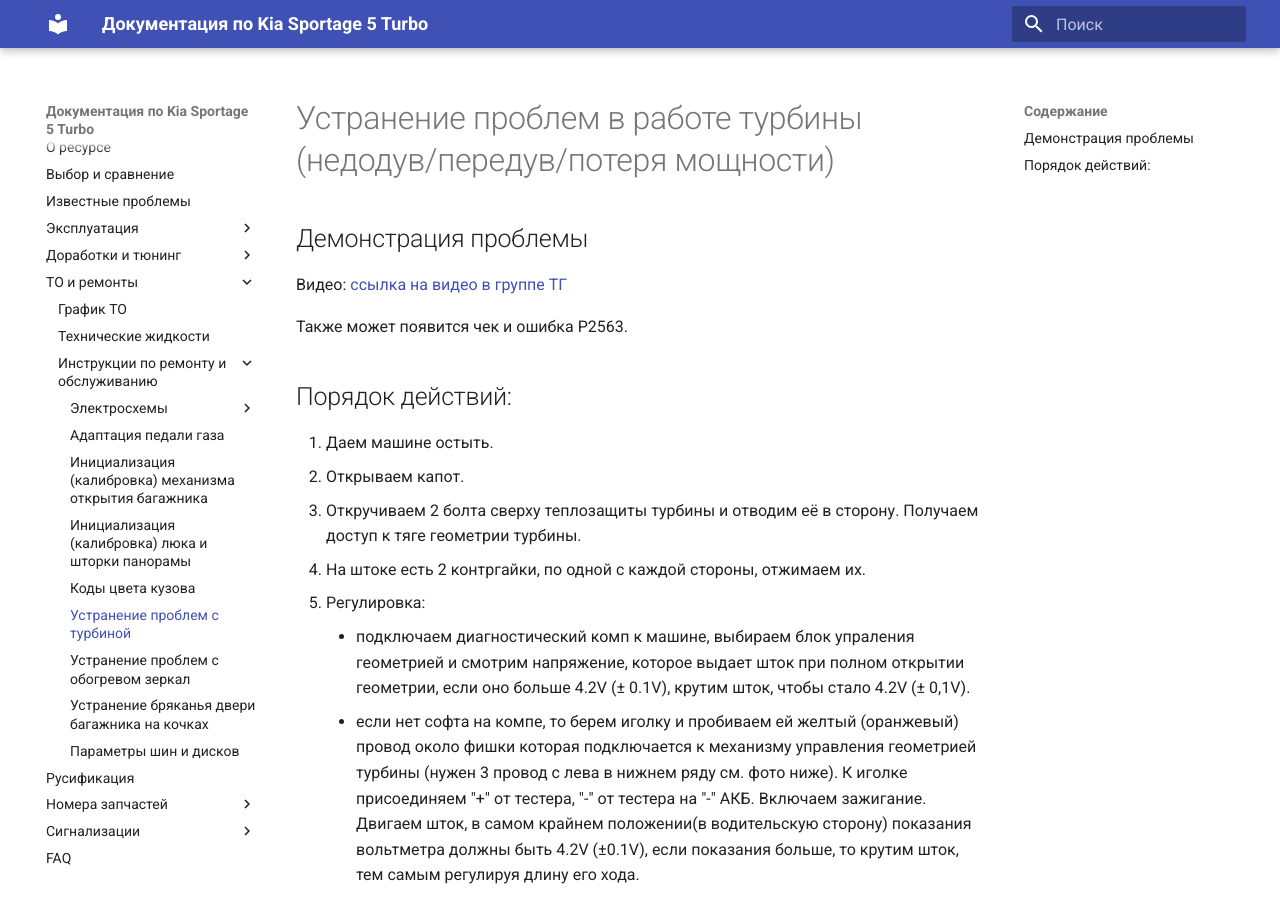
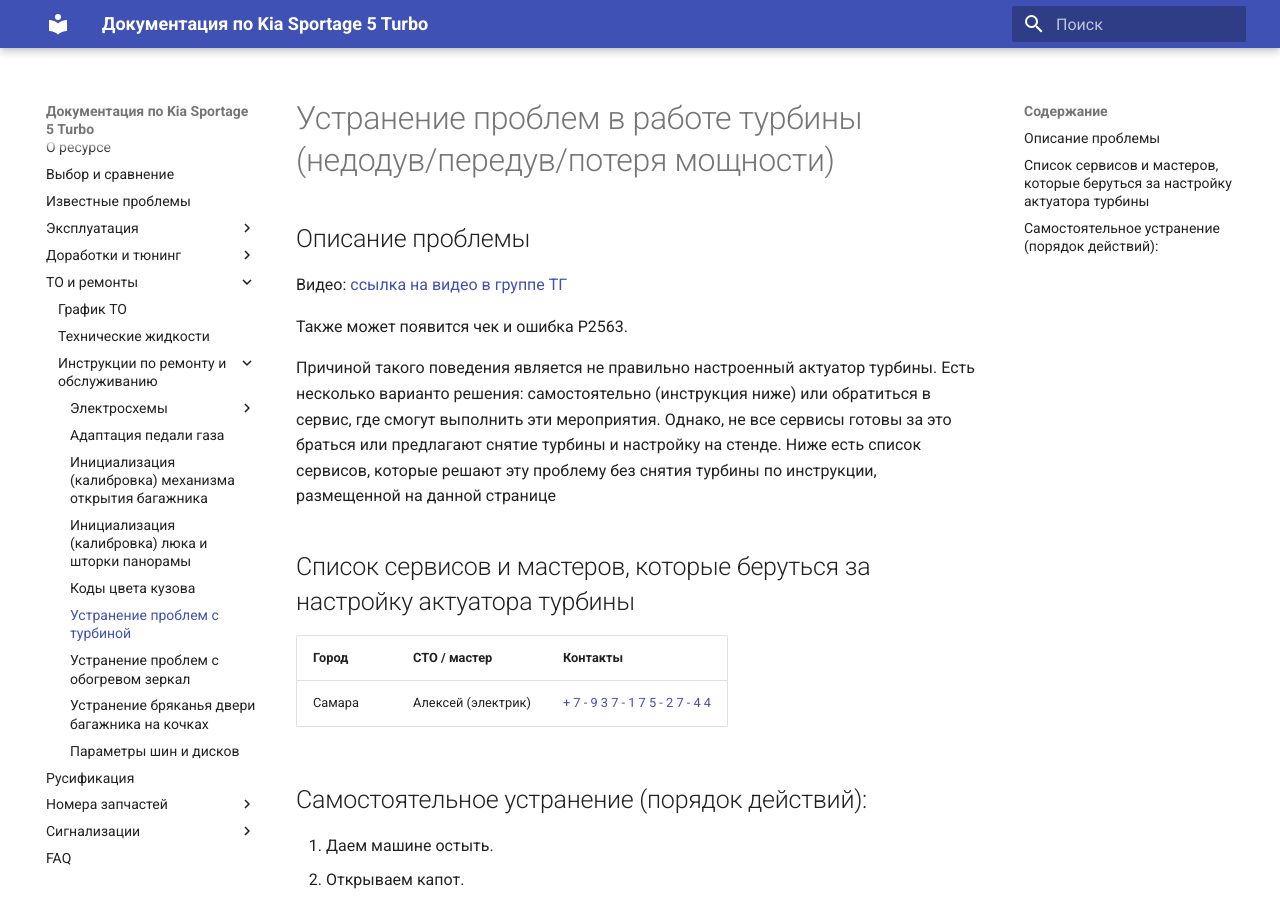
Before and after one commit to kia-sportage-docs/kia-sport5-docs, an MkDocs documentation site: the page built from docs/service/manuals/turbine.md, in a window 1280 px wide and 900 px high. Built offline with MkDocs 1.6.1 and Material for MkDocs 9.7.7, drawn with Linux system fonts in a browser that asks for light colours.

Commit message:
Контакты по турбине

```diff
--- a/docs/service/manuals/turbine.md
+++ b/docs/service/manuals/turbine.md
@@ -1,11 +1,19 @@
 # Устранение проблем в работе турбины (недодув/передув/потеря мощности)
-## Демонстрация проблемы
+## Описание проблемы
 
 Видео: [ссылка на видео в группе ТГ](https://t.me/Kia_Sportage_5_Turbo/1/120742)
 
 Также может появится чек и ошибка Р2563.
 
-## Порядок действий:
+Причиной такого поведения является не правильно настроенный актуатор турбины. Есть несколько варианто решения: самостоятельно (инструкция ниже) или обратиться в сервис, где смогут выполнить эти мероприятия. Однако, не все сервисы готовы за это браться или предлагают снятие турбины и настройку на стенде. Ниже есть список сервисов, которые решают эту проблему без снятия турбины по инструкции, размещенной на данной странице
+
+## Список сервисов и мастеров, которые беруться за настройку актуатора турбины
+
+| Город | СТО / мастер | Контакты |
+| --- | ---| ---|
+| Самара | Алексей (электрик) | [+ 7 - 9 3 7 - 1 7 5 - 2 7 - 4 4](tel:+79371752744)  |
+
+## Самостоятельное устранение (порядок действий):
 1. Даем машине остыть.
 2. Открываем капот.
 3. Откручиваем 2 болта сверху теплозащиты турбины и отводим её в сторону. Получаем доступ к тяге геометрии турбины.
```
